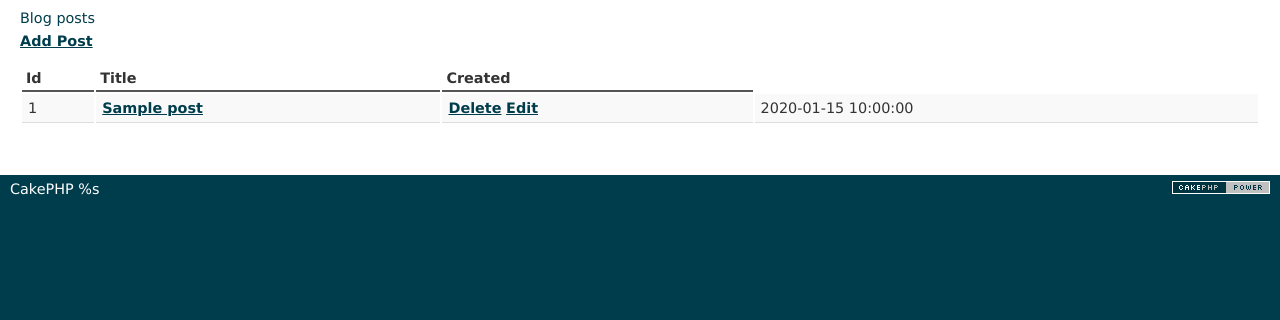
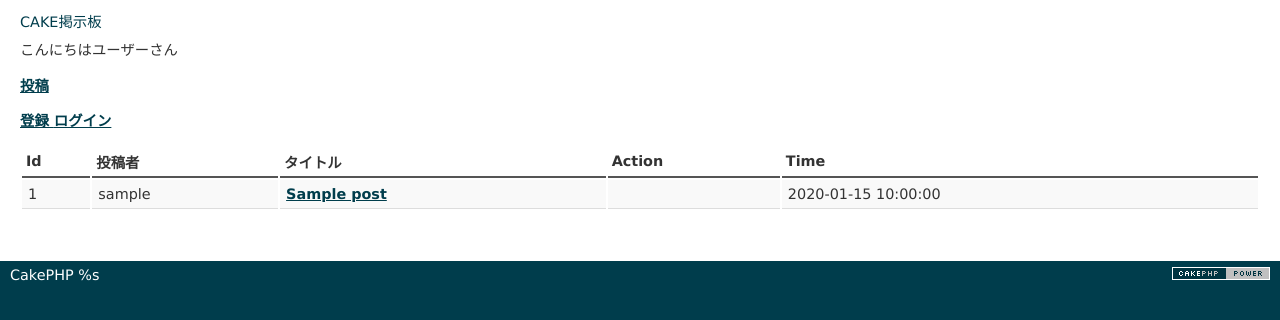
Before and after one commit to kazumasa-ando/cake, a CakePHP app: the page made by app/View/Posts/index.ctp in a window 1280 px wide. Shown: the part 47-367 px from the top of the page. Run offline with PHP 8.4 and a stand-in for CakePHP, Linux system fonts and the light colour scheme; the template is opened without the code that fills it: most values are stand-ins (such as "Sample title", 1, 10 or a date in 2020); data that the repository does not hold is empty; some libraries are stand-ins or nearby versions.

Commit message:
課題23終了時

```diff
--- a/app/View/Posts/index.ctp
+++ b/app/View/Posts/index.ctp
@@ -1,20 +1,42 @@
-<h1>Blog posts</h1>
-<p><?php echo $this->Html->link("Add Post", array('action' => 'add')); ?></p>
+<h1>CAKE掲示板</h1>
+<p>
+<?php if ($user) : ?>
+	こんにちは<?php echo $user['username']; ?>さん
+<?php else: ?>
+	こんにちはユーザーさん
+<?php endif ?>
+</p>
+<p><?php echo $this->Html->link("投稿", array('action' => 'add')); ?></p>
+<p><?php
+if ($user) {
+	echo $this->Html->link("ログアウト", array('controller' => 'users', 'action' => 'logout'));
+} else {
+	echo $this->Html->link("登録  ", array('controller' => 'users', 'action' => 'add'));
+	echo $this->Html->link("ログイン", array('controller' => 'users', 'action' => 'login'));
+}
+?>
 <table>
 	<tr>
 		<th>Id</th>
-		<th>Title</th>
-		<th>Created</th>
+		<th>投稿者</th>
+		<th>タイトル</th>
+		<th>Action</th>
+		<th>Time</th>
 	</tr>
 	<?php foreach ($posts as $post): ?>
 	<tr>
 		<td><?php echo $post['Post']['id']; ?></td>
+		<td><?php echo $post['User']['username']; ?> </td>
 		<td>
 			<?php echo $this->Html->link($post['Post']['title'], array ('action' => 'view', $post['Post']['id'])); ?>
 		</td>
 		<td>
-			<?php echo $this->Form->postLink('Delete', array('action' => 'delete', $post['Post']['id']), array('confirm' => 'Are you sure?')); ?>
-			<?php echo $this->Html->link('Edit', array('action' => 'edit', $post['Post']['id'])); ?>
+			<?php
+			if ($user['id'] === $post['Post']['user_id']) {
+				echo $this->Form->postLink('削除　', array('action' => 'delete', $post['Post']['id']), array('confirm' => 'Are you sure?'));
+				echo $this->Html->link('編集', array('action' => 'edit', $post['Post']['id']));
+			}
+			?>
 		</td>
 		<td><?php echo $post['Post']['created']; ?></td>
 	</tr>
```
